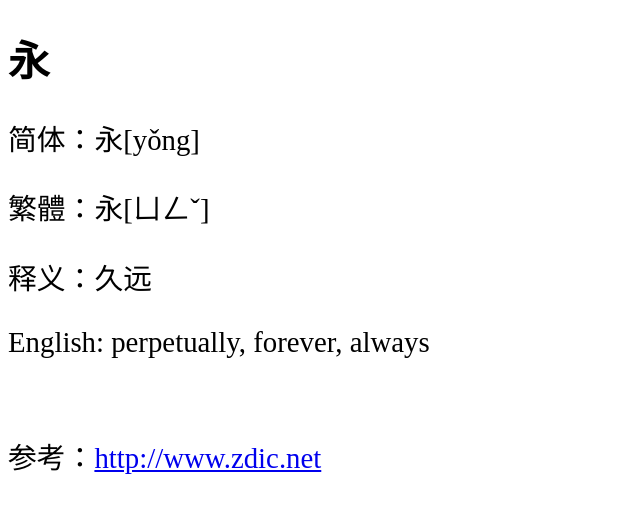
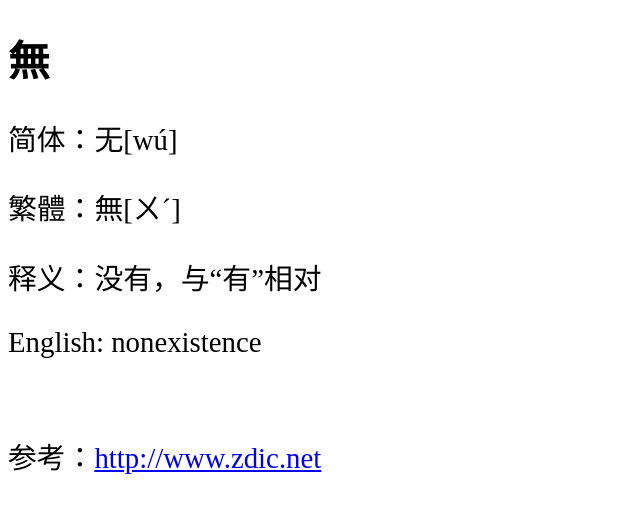
Before and after one commit to shengzhe/livecalligraphy, a Jekyll site: the page built from _posts/2012-08-31-LanTing-66.html, in a window 1280 px wide. Shown: the top 513 px of the page, without its empty margins (0-640 px from the left). Built offline with Jekyll 4.4.1, drawn with Linux system fonts in a browser that asks for light colours; Markdown is read by kramdown in place of the engine named in the settings.

Commit message:
Update 2012-08-31-LanTing-66.html

```diff
--- a/_posts/2012-08-31-LanTing-66.html
+++ b/_posts/2012-08-31-LanTing-66.html
@@ -2,10 +2,10 @@
 layout: default
 title: 兰亭集序第1个字 (1st character of Lan Ting)
 ---
-<h1>永</h1>
-<p>简体：永[yǒng]</p>
-<p>繁體：永[ㄩㄥˇ]</p>
-<p>释义：久远</p>
-<p>English: perpetually, forever, always</p>
+<h1>無</h1>
+<p>简体：无[wú]</p>
+<p>繁體：無[ㄨˊ]</p>
+<p>释义：没有，与“有”相对</p>
+<p>English: nonexistence</p>
 <br/>
-<p>参考：<a href="http://www.zdic.net/zd/zi/ZdicE6ZdicB0ZdicB8.htm">http://www.zdic.net</a></p>
+<p>参考：<a href="http://www.zdic.net/zd/zi/ZdicE6Zdic97ZdicA0.htm">http://www.zdic.net</a></p>
```
